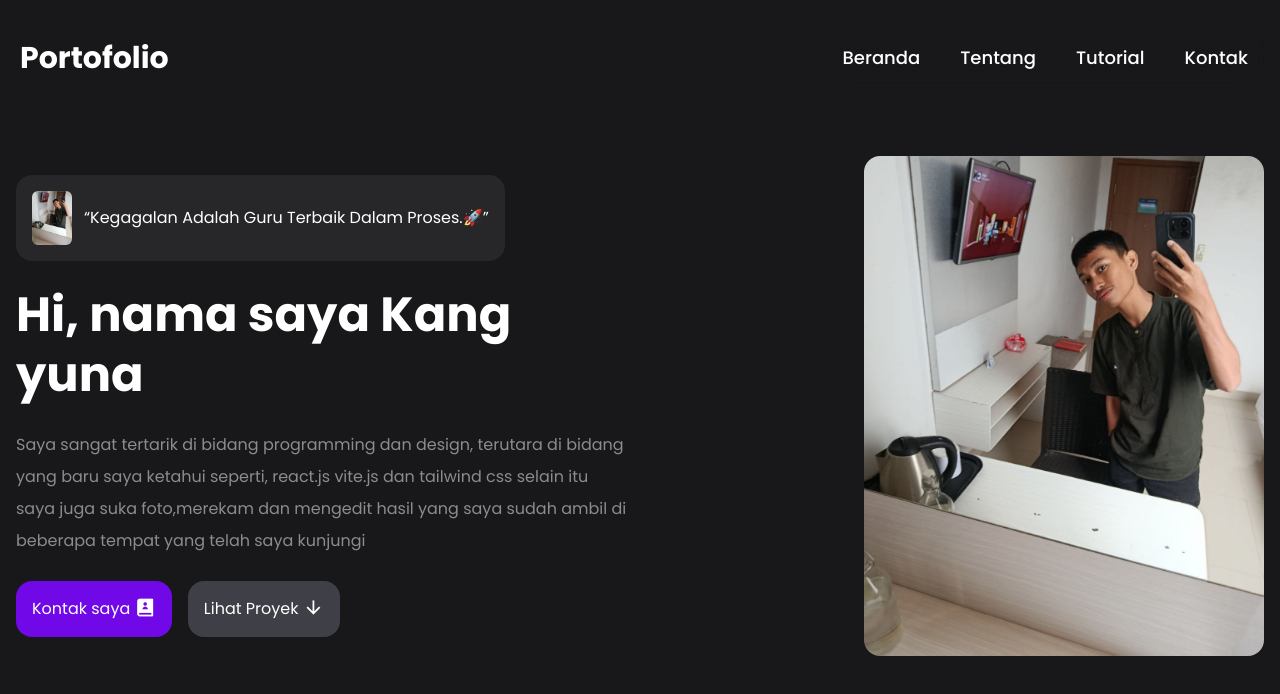
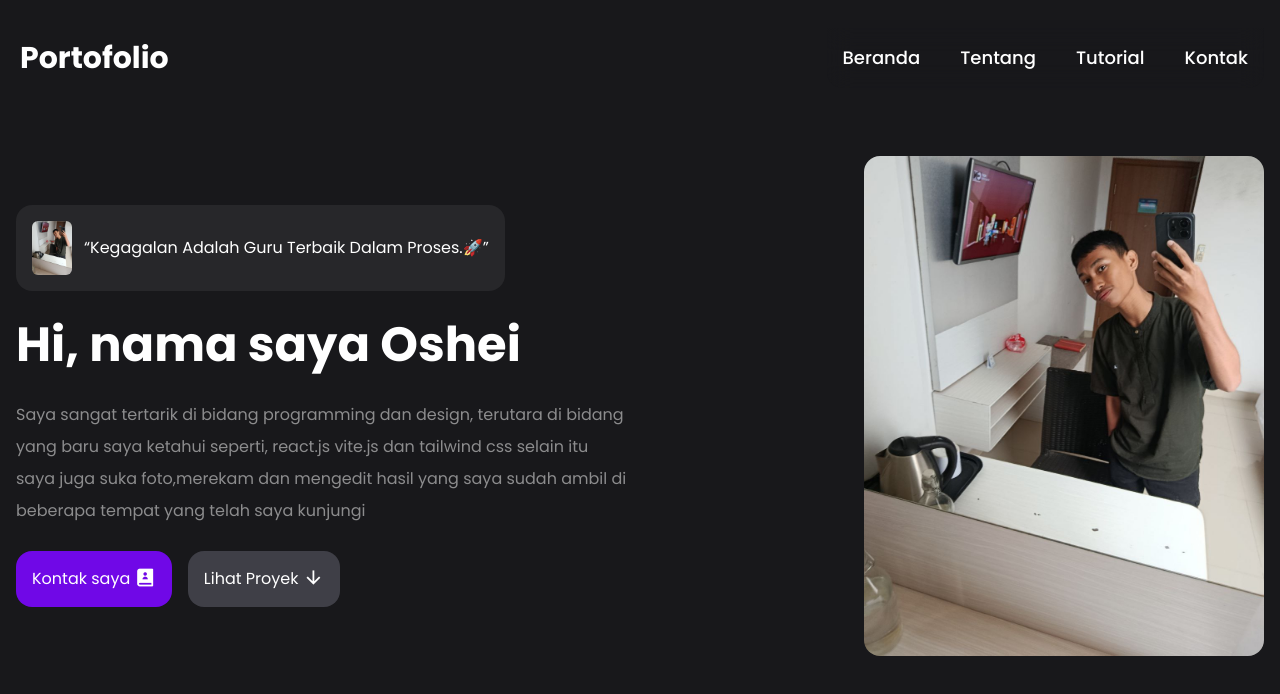
Before and after one commit to Suoyuraa/portofolio-gw, a React (Vite) app: page / in a window 1280 px wide. Shown: the top 694 px of the page. Built offline with nearby package versions, Linux system fonts and the light colour scheme.

Commit message:
Deploy update ke gh-pages

```diff
--- a/src/App.jsx
+++ b/src/App.jsx
@@ -10,7 +10,7 @@ function App() {
           <img src={DataImage.HeroImage} alt="Hero Image" className="w-10 rounded-md" loading="lazy" />
           <q>Kegagalan Adalah Guru Terbaik Dalam Proses.🚀</q> {/* <q> unruk memnuculkan tanda kutip "" */}
         </div>
-        <h1 className=" text-5xl/tight font-bold mb-6">Hi, nama saya Kang yuna</h1>
+        <h1 className=" text-5xl/tight font-bold mb-6">Hi, nama saya Oshei</h1>
         <p className=" text-base/loose mb-6 opacity-50">
           Saya sangat tertarik di bidang programming dan design, terutara di bidang yang baru saya ketahui seperti,
           react.js vite.js dan tailwind css selain itu saya juga suka foto,merekam dan mengedit hasil yang saya sudah
```
